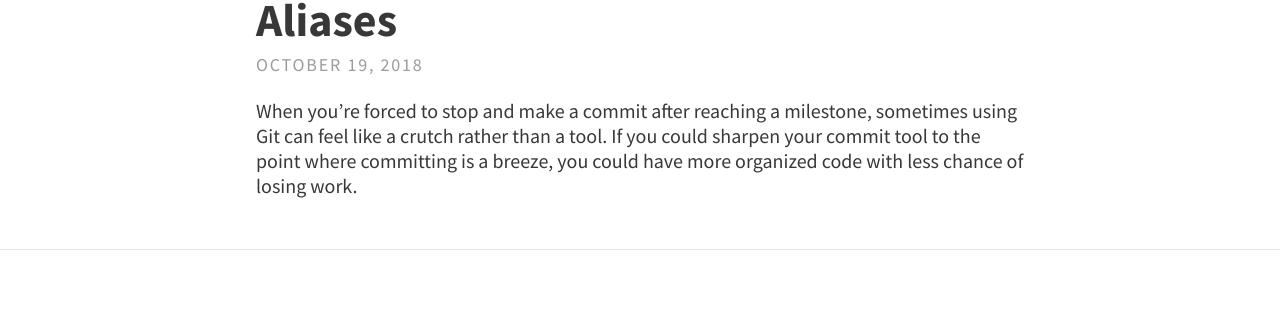
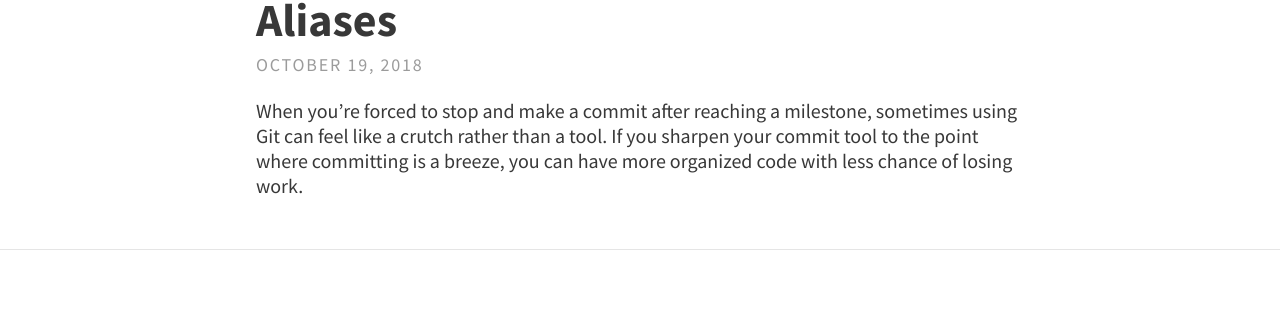
Before and after one commit to celtic426/blog, a Jekyll site: the page built from index.html, in a window 1280 px wide. Shown: the part 395-705 px from the top of the page. Built offline with Jekyll 4.4.1, drawn with Linux system fonts in a browser that asks for light colours; the list of posts is cut into pages by our own code; comment, search, counter and statistics services are not loaded.

Commit message:
Update heading for alias article, including removing the 'if you could sharpen'

```diff
--- a/_posts/2018-10-19-Git-Aliases.md
+++ b/_posts/2018-10-19-Git-Aliases.md
@@ -4,7 +4,7 @@ title: "Blaze Through Commits with Git Aliases"
 tags: [Git, command line, shortcuts, aliases]
 ---
 
-When you're forced to stop and make a commit after reaching a milestone, sometimes using Git can feel like a crutch rather than a tool. If you could sharpen your commit tool to the point where committing is a breeze, you could have more organized code with less chance of losing work.
+When you're forced to stop and make a commit after reaching a milestone, sometimes using Git can feel like a crutch rather than a tool. If you sharpen your commit tool to the point where committing is a breeze, you can have more organized code with less chance of losing work.
 
 ## Save More than a Few Keystrokes
 
```
